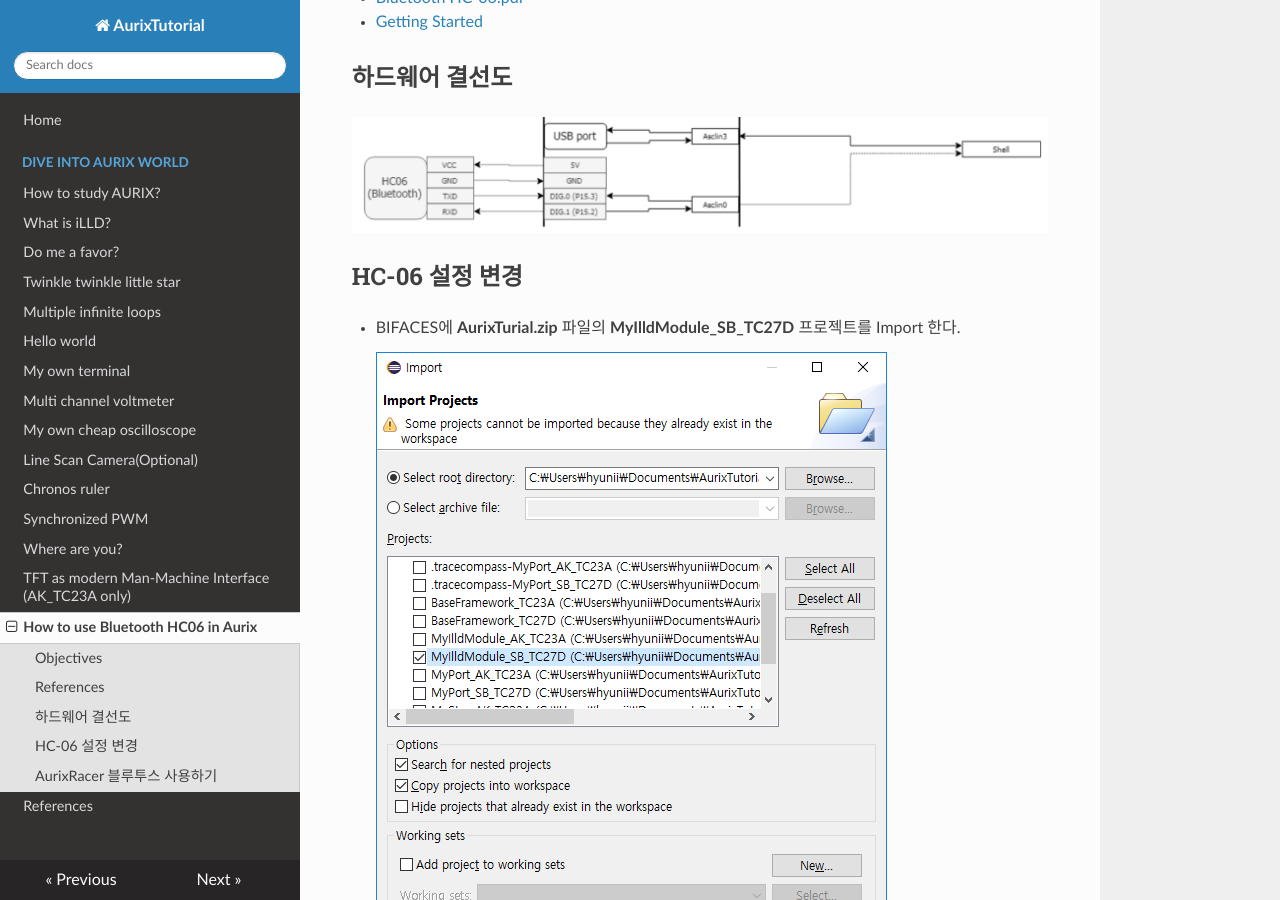
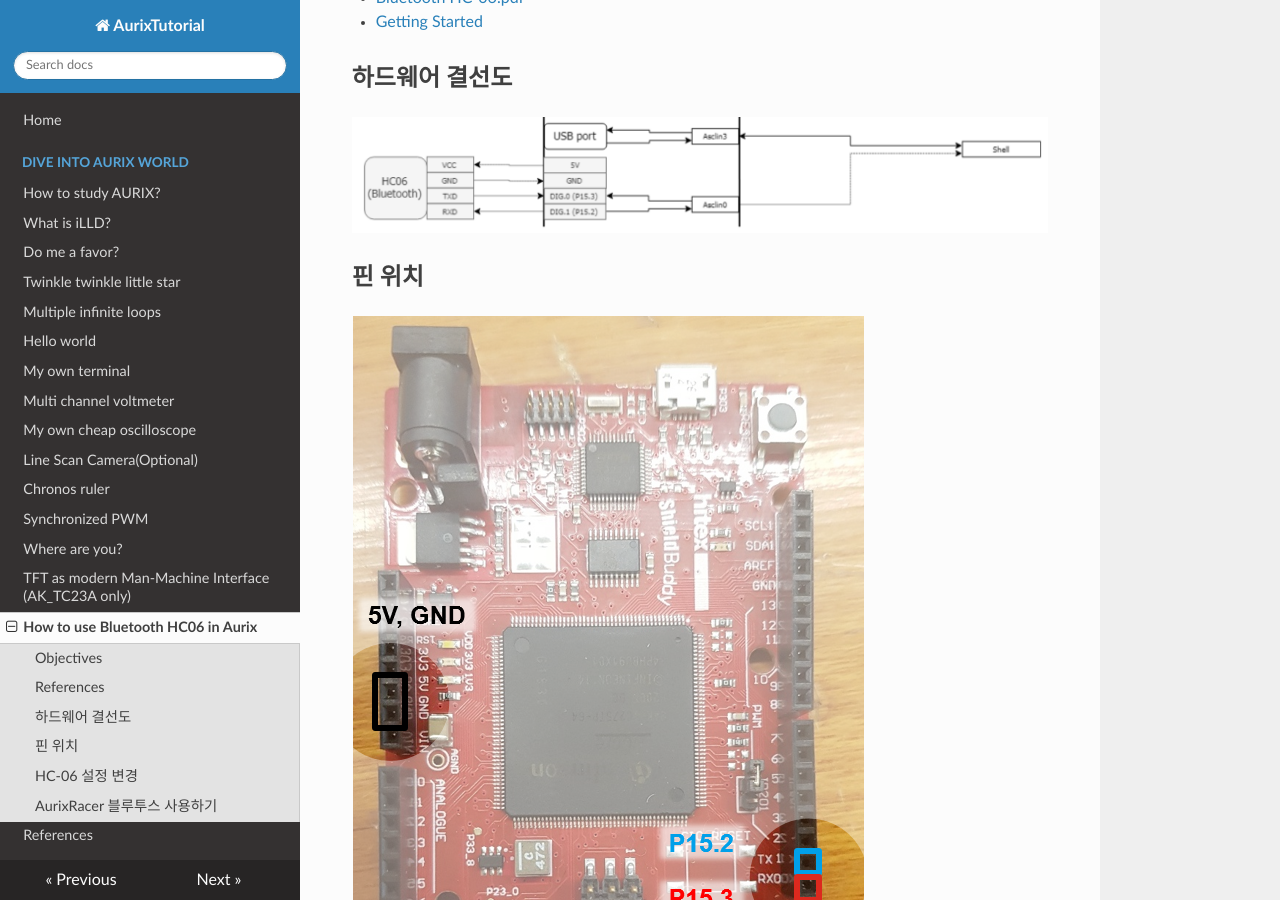
Before and after one commit to realsosy/AurixTutorial, an MkDocs documentation site: the page built from docs/HowToUseBluetoothHC06.md, in a window 1280 px wide and 900 px high, scrolled down 358 px. Built offline with MkDocs 1.6.1, drawn with Linux system fonts in a browser that asks for light colours; nearby versions of some CDN libraries; old or Windows-style settings are respelled for this version of MkDocs.

Commit message:
HowToUseBluetooth 그림설명 추가

```diff
--- a/docs/HowToUseBluetoothHC06.md
+++ b/docs/HowToUseBluetoothHC06.md
@@ -13,6 +13,10 @@
 ## 하드웨어 결선도
 
 ![HowToUseBluetooth_ConnectionBt2Tc275](./images/HowToUseBluetooth_ConnectionBt2Tc275.png)
+
+## 핀 위치
+
+![HowToUseBluetooth_Pin_SB_TC275](./images/HowToUseBluetooth_Pin_SB_TC275.png)
 
 ## HC-06 설정 변경
 
```
Also changed, not shown: docs/images/HowToUseBluetooth_Pin_SB_TC275.png (added).
